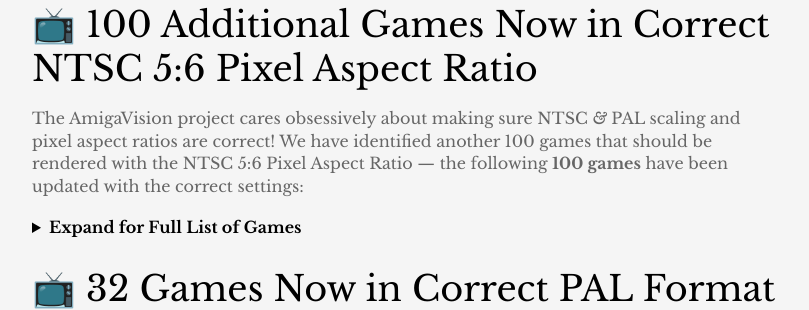
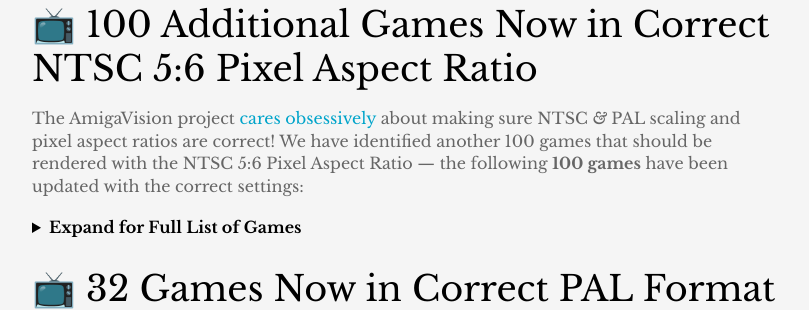
Before and after one commit to amigavision/amigavision.github.io, a Jekyll site: the page built from _posts/2024-10-10-2024.10.10.md, in a window 1280 px wide and 900 px high, scrolled down 1808 px. Shown: the part 152-462 px from the top of the window, without its empty margins (233-1042 px from the left). Built offline with Jekyll 4.4.1, drawn with Linux system fonts in a browser that asks for light colours.

Commit message:
Add back the 5:6 link

```diff
--- a/_posts/2024-10-10-2024.10.10.md
+++ b/_posts/2024-10-10-2024.10.10.md
@@ -47,7 +47,7 @@
 
 ## 📺 100 Additional Games Now in Correct NTSC 5:6 Pixel Aspect Ratio
 
-The AmigaVision project cares obsessively about making sure NTSC *&* PAL scaling and pixel aspect ratios are correct! We have identified another 100 games that should be rendered with the NTSC 5:6 Pixel Aspect Ratio — the following **100 games** have been updated with the correct settings:
+The AmigaVision project [cares obsessively] about making sure NTSC *&* PAL scaling and pixel aspect ratios are correct! We have identified another 100 games that should be rendered with the NTSC 5:6 Pixel Aspect Ratio — the following **100 games** have been updated with the correct settings:
 
 <details>
 <summary><b>Expand for Full List of Games</b></summary>
```
Also changed, not shown: other parts of _posts/2024-10-10-2024.10.10.md (+1 -0 lines).
